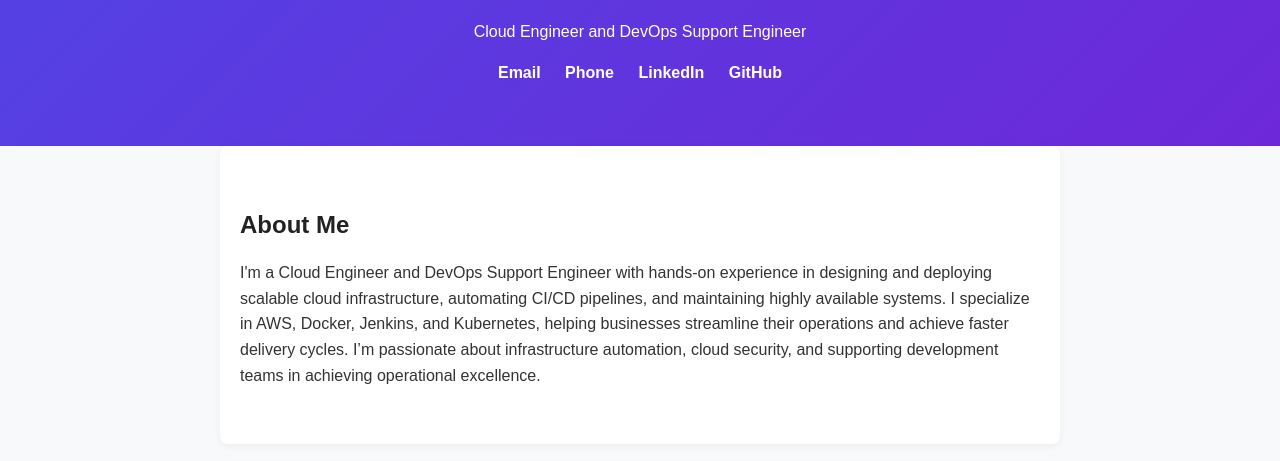
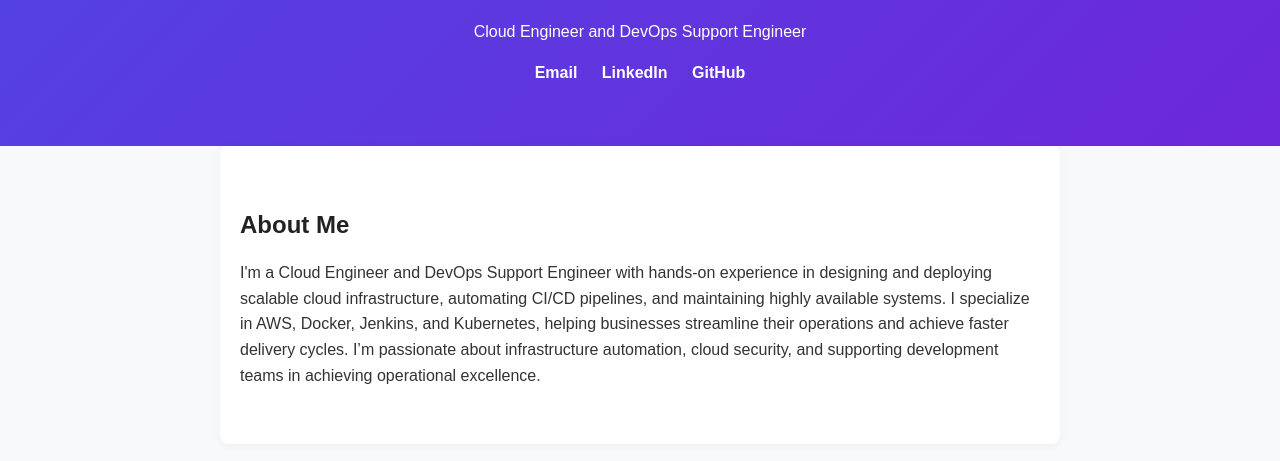
Before and after one commit to Faizu46/faizan-portfolio, a plain HTML site: page index.html in a window 1280 px wide. Shown: the part 291-752 px from the top of the page. Drawn offline with Linux system fonts and the light colour scheme.

Commit message:
Update index.html

```diff
--- a/index.html
+++ b/index.html
@@ -13,7 +13,6 @@
     <p>Cloud Engineer and DevOps Support  Engineer</p>
     <div class="contacts">
       <a href="mailto:fk184128@gmail.com">Email</a>
-      <a href="Ph No: 9986098361">Phone</a>
       <a href="https://linkedin.com/in/faizan-khan-8b0aa027a">LinkedIn</a>
       <a href="https://github.com/Faizu46" target="_blank">GitHub</a>
     </div>
```
